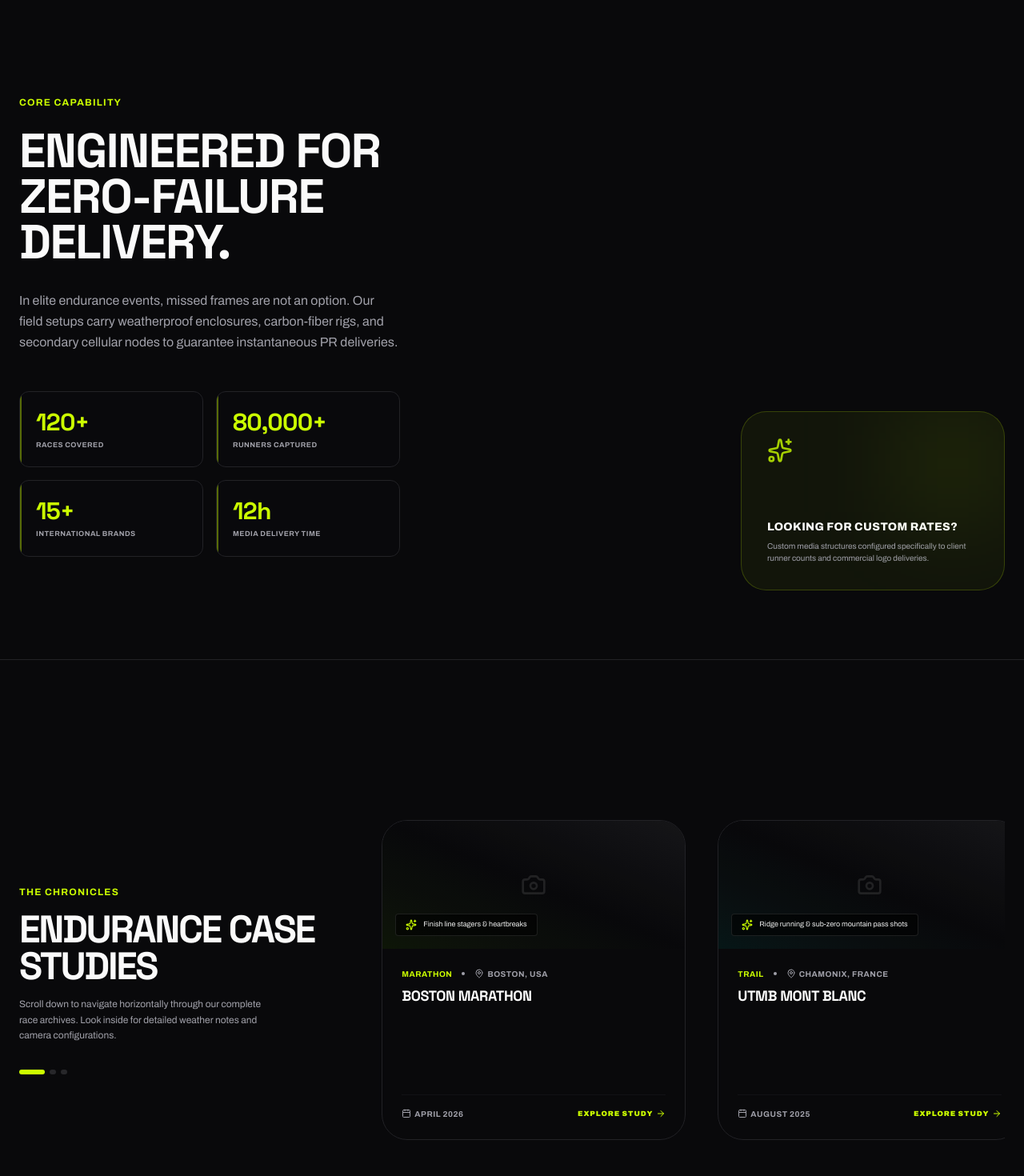
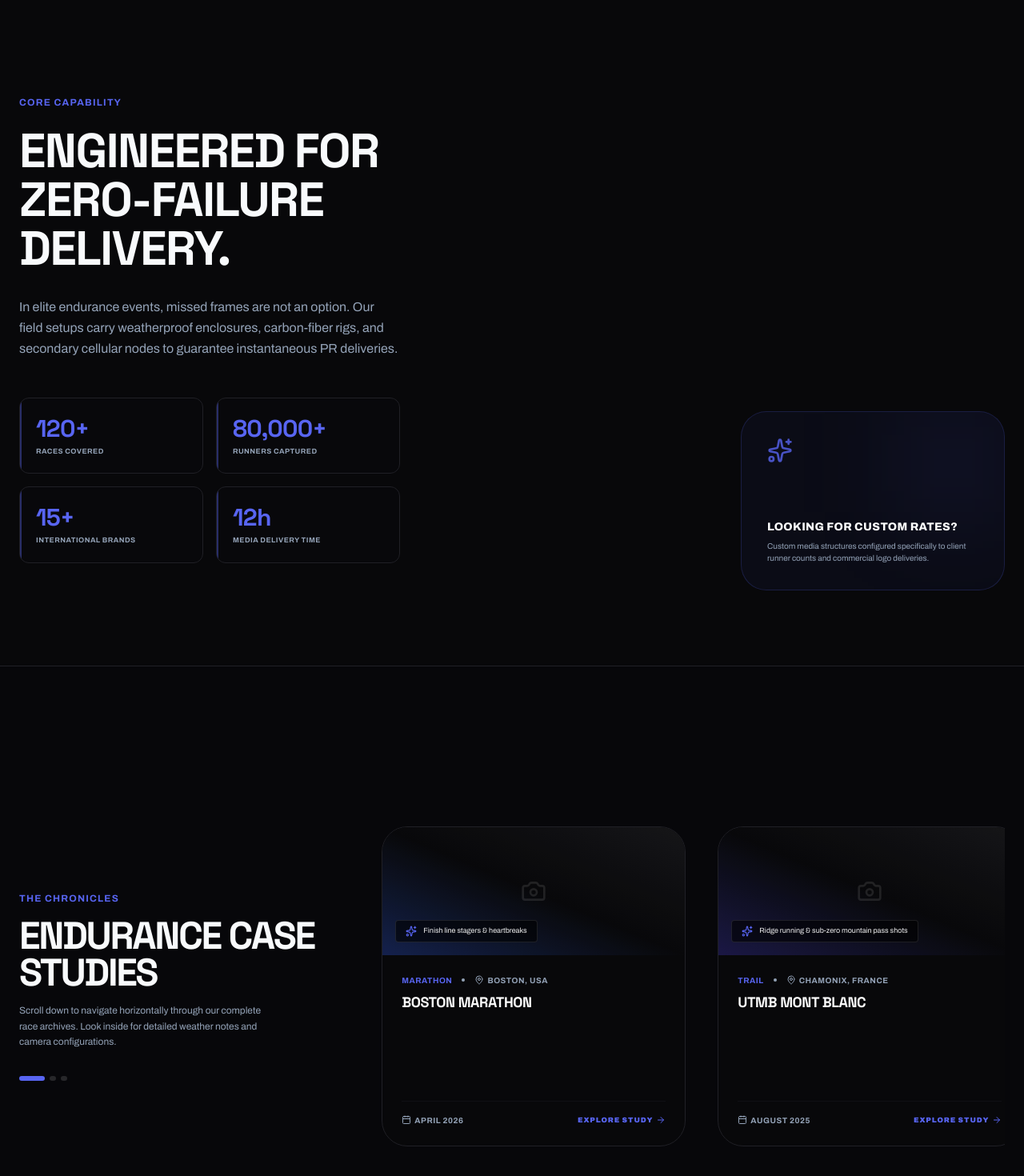
Before and after one commit to faouez12/dashboard, a Next.js app: page / in a window 1280 px wide. Shown: the part 900-2370 px from the top of the page at 80% size. Built offline with nearby package versions, Linux system fonts and the light colour scheme.

Commit message:
Feat: Implement Cobalt Obsidian theme, Lenis smooth scrolling, word-by-word reveals, and 3D card tilt hovers

```diff
--- a/package.json
+++ b/package.json
@@ -12,6 +12,7 @@
     "@gsap/react": "^2.1.2",
     "@measured/puck": "^0.20.2",
     "gsap": "^3.15.0",
+    "lenis": "^1.3.23",
     "lucide-react": "^1.16.0",
     "next": "16.2.6",
     "react": "19.2.4",
--- a/src/app/globals.css
+++ b/src/app/globals.css
@@ -1,13 +1,13 @@
 @import "tailwindcss";
 
 :root {
-  --background: #09090b;
-  --foreground: #fafafa;
-  --accent: #ccff00;
-  --accent-foreground: #09090b;
-  --muted: #131316;
-  --muted-foreground: #a1a1aa;
-  --border: #222226;
+  --background: #08080a;
+  --foreground: #f8fafc;
+  --accent: #5865f2;
+  --accent-foreground: #ffffff;
+  --muted: #121216;
+  --muted-foreground: #94a3b8;
+  --border: #202026;
 }
 
 @theme inline {
@@ -40,20 +40,20 @@ body {
   width: 8px;
 }
 ::-webkit-scrollbar-track {
-  background: #09090b;
+  background: #08080a;
 }
 ::-webkit-scrollbar-thumb {
-  background: #222226;
+  background: #202026;
   border-radius: 4px;
 }
 ::-webkit-scrollbar-thumb:hover {
-  background: #ccff00;
+  background: #5865f2;
 }
 
 /* Custom selection */
 ::selection {
-  background-color: #ccff00;
-  color: #09090b;
+  background-color: #5865f2;
+  color: #ffffff;
 }
 
 /* Smooth fade-in utility */
--- a/src/app/layout.tsx
+++ b/src/app/layout.tsx
@@ -4,6 +4,7 @@ import "./globals.css";
 import CustomCursor from "@/components/CustomCursor";
 import Header from "@/components/Header";
 import Footer from "@/components/Footer";
+import LenisProvider from "@/components/LenisProvider";
 
 const spaceGrotesk = Space_Grotesk({
   variable: "--font-space-grotesk",
@@ -31,10 +32,12 @@ export default function RootLayout({
       className={`${spaceGrotesk.variable} ${archivo.variable} h-full antialiased`}
     >
       <body className="min-h-full flex flex-col bg-background text-foreground overflow-x-hidden">
-        <CustomCursor />
-        <Header />
-        {children}
-        <Footer />
+        <LenisProvider>
+          <CustomCursor />
+          <Header />
+          {children}
+          <Footer />
+        </LenisProvider>
       </body>
     </html>
   );
--- a/src/app/page.tsx
+++ b/src/app/page.tsx
@@ -4,20 +4,17 @@ import React, { useState, useEffect, useRef } from "react";
 import Link from "next/link";
 import {
   Camera,
-  ChevronLeft,
-  ChevronRight,
-  Check,
+  MapPin,
+  Calendar,
   Flame,
   Sliders,
-  MapPin,
-  Calendar,
-  Users,
   TrendingUp,
   MessageSquare,
   Sparkles,
   ArrowRight,
   Maximize2,
-  X
+  X,
+  Check
 } from "lucide-react";
 import { gsap } from "gsap";
 import { ScrollTrigger } from "gsap/ScrollTrigger";
@@ -81,7 +78,7 @@ const EVENTS_DATA: EventItem[] = [
     date: "April 2026",
     type: "marathon",
     runners: "30,000+ Runners",
-    gradient: "from-lime-950/40 via-zinc-950 to-zinc-900",
+    gradient: "from-blue-950 via-zinc-950 to-zinc-900",
     desc: "Elite road coverage focusing on key mile marks, historic pacing, and high-tension emotional finishes near Copley Square.",
     highlight: "Finish line stagers & heartbreaks"
   },
@@ -93,7 +90,7 @@ const EVENTS_DATA: EventItem[] = [
     date: "August 2025",
     type: "trail",
     runners: "10,000+ Runners",
-    gradient: "from-teal-950/40 via-zinc-950 to-zinc-900",
+    gradient: "from-indigo-950 via-zinc-950 to-zinc-900",
     desc: "Physically demanding trail documentation covering remote ridges, alpine night stretches, and extreme altitude weather conditions.",
     highlight: "Ridge running & sub-zero mountain pass shots"
   },
@@ -105,7 +102,7 @@ const EVENTS_DATA: EventItem[] = [
     date: "April 2026",
     type: "marathon",
     runners: "40,000+ Runners",
-    gradient: "from-cyan-950/40 via-zinc-950 to-zinc-900",
+    gradient: "from-violet-950 via-zinc-950 to-zinc-900",
     desc: "Wide crowds and landmark framing. Highlighting brand sponsor placements along the River Thames and historic bridges.",
     highlight: "Tower Bridge pack dynamics & sponsor branding"
   },
@@ -117,7 +114,7 @@ const EVENTS_DATA: EventItem[] = [
     date: "July 2025",
     type: "trail",
     runners: "3,000+ Runners",
-    gradient: "from-teal-950/40 via-zinc-950 to-zinc-900",
+    gradient: "from-blue-950 via-zinc-950 to-zinc-900",
     desc: "Sublime mountain backdrops framing high-intensity trail effort, shot on narrow paths with lightweight weatherized rigs.",
     highlight: "Matterhorn background compression portraits"
   },
@@ -188,11 +185,46 @@ export default function Home() {
     }, 1500);
   };
 
-  // GSAP Overhaul Animations
+  // 3D Perspective Card Tilt handler (desktop only)
+  const handleCardMouseMove = (e: React.MouseEvent<HTMLDivElement>) => {
+    const card = e.currentTarget;
+    const rect = card.getBoundingClientRect();
+    const x = e.clientX - rect.left; // cursor inside card bounding box
+    const y = e.clientY - rect.top;
+    const xc = rect.width / 2;
+    const yc = rect.height / 2;
+
+    // Tilt calculations (-12 to 12 degrees limit)
+    const rotateX = -((y - yc) / yc) * 12;
+    const rotateY = ((x - xc) / xc) * 12;
+
+    gsap.to(card, {
+      rotateX: rotateX,
+      rotateY: rotateY,
+      scale: 1.03,
+      boxShadow: "0 25px 50px -12px rgba(0,0,0,0.6), 0 0 25px rgba(88, 101, 242, 0.25)",
+      duration: 0.35,
+      ease: "power2.out"
+    });
+  };
+
+  const handleCardMouseLeave = (e: React.MouseEvent<HTMLDivElement>) => {
+    const card = e.currentTarget;
+    gsap.to(card, {
+      rotateX: 0,
+      rotateY: 0,
+      scale: 1,
+      boxShadow: "0 0 0px rgba(0,0,0,0), 0 0 0px rgba(0,0,0,0)",
+      duration: 0.6,
+      ease: "power3.out"
+    });
+  };
+
+  // GSAP 2026 Overhaul Animations
   useGSAP(() => {
-    // 1. Initial Page Load Clip-Path Reveal
+    // 1. Initial Page Load Clip-Path Reveal (Header titles)
     gsap.from(".hero-text-reveal", {
-      y: "110%",
+      y: "115%",
       duration: 1.4,
       ease: "power4.out",
       stagger: 0.15
@@ -218,19 +250,20 @@ export default function Home() {
       }
     });
 
-    // 3. ScrollTrigger reveals for Specialty Section
-    gsap.from(".spec-title-anim", {
+    // 3. Word-by-Word Reveals for specialties section title
+    gsap.from(".spec-word-reveal", {
       scrollTrigger: {
-        trigger: "#about",
-        start: "top 80%",
-        toggleActions: "play none none none"
+        trigger: ".spec-title-trigger",
+        start: "top 85%",
       },
+      y: "100%",
       opacity: 0,
-      y: 40,
       duration: 1,
-      ease: "power3.out"
+      ease: "power4.out",
+      stagger: 0.08
     });
 
+    // 4. Specialties cards stagger entry
     gsap.from(".spec-card-anim", {
       scrollTrigger: {
         trigger: "#about",
@@ -244,7 +277,20 @@ export default function Home() {
       ease: "power2.out"
     });
 
-    // 4. Testimonials ScrollTrigger
+    // 5. Word-by-Word reveals for testimonials section title
+    gsap.from(".testimonial-word-reveal", {
+      scrollTrigger: {
+        trigger: ".testimonial-title-trigger",
+        start: "top 85%",
+      },
+      y: "100%",
+      opacity: 0,
+      duration: 1,
+      ease: "power4.out",
+      stagger: 0.08
+    });
+
+    // 6. Testimonials ScrollTrigger stagger
     gsap.from(".testimonial-card-anim", {
       scrollTrigger: {
         trigger: "#testimonials",
@@ -258,7 +304,7 @@ export default function Home() {
       ease: "power2.out"
     });
 
-    // 5. Booking Form ScrollTrigger
+    // 7. Booking Form ScrollTrigger entrance
     gsap.from(".form-card-anim", {
       scrollTrigger: {
         trigger: "#book",
@@ -278,13 +324,13 @@ export default function Home() {
       <main className="flex-1 flex flex-col pt-20">
 
         {/* Cinematic Minimal Hero Section */}
-        <section className="relative min-h-[90vh] flex flex-col justify-center px-6 md:px-16 border-b border-border overflow-hidden bg-gradient-to-b from-background via-[#050711]/40 to-background">
+        <section className="relative min-h-[90vh] flex flex-col justify-center px-6 md:px-16 border-b border-border overflow-hidden bg-gradient-to-b from-background via-[#0c0d21]/20 to-background">
           <div className="absolute inset-0 bg-[radial-gradient(circle_at_top_right,_var(--tw-gradient-stops))] from-accent/5 via-transparent to-transparent opacity-75" />
 
           <div className="max-w-7xl mx-auto w-full relative z-10 flex flex-col justify-between py-12">
 
             <div className="flex flex-col gap-6 max-w-4xl">
-              <span className="text-accent text-xs font-bold uppercase tracking-widest font-mono border border-accent/30 bg-accent/5 px-4 py-1.5 rounded-full self-start">
+              <span className="text-accent text-xs font-bold uppercase tracking-widest font-mono border border-accent/20 bg-accent/5 px-4 py-1.5 rounded-full self-start">
                 SPORTS PHOTOGRAPHY REDEFINED
               </span>
 
@@ -305,7 +351,7 @@ export default function Home() {
               <div className="flex flex-wrap gap-4">
                 <a
                   href="#book"
-                  className="flex items-center gap-2.5 px-8 py-4 bg-accent text-accent-foreground font-black uppercase tracking-wide rounded-md transition-transform hover:scale-102 shadow-lg shadow-accent/10 text-xs"
+                  className="flex items-center gap-2.5 px-8 py-4 bg-accent text-accent-foreground font-black uppercase tracking-wide rounded-md transition-transform hover:scale-102 shadow-lg shadow-accent/15 text-xs cursor-pointer"
                 >
                   Book Race Coverage <ArrowRight className="h-4 w-4 text-accent-foreground" />
                 </a>
@@ -348,7 +394,7 @@ export default function Home() {
         </div>
 
         {/* Specialty Asymmetrical Section */}
-        <section id="about" className="py-32 px-6 max-w-7xl mx-auto w-full relative">
+        <section id="about" className="py-32 px-6 max-w-7xl mx-auto w-full relative spec-title-trigger">
           <div className="grid lg:grid-cols-12 gap-16 items-start">
 
             {/* Sticky Left Column Context */}
@@ -356,9 +402,16 @@ export default function Home() {
               <span className="text-accent text-xs font-bold uppercase tracking-widest font-mono">
                 CORE CAPABILITY
               </span>
-              <h2 className="text-3xl md:text-6xl font-extrabold tracking-tight uppercase leading-[0.95] font-display">
-                Engineered for zero-failure delivery.
+
+              {/* Word-by-Word Reveal */}
+              <h2 className="text-3xl md:text-6xl font-extrabold tracking-tight uppercase leading-[0.95] font-display flex flex-wrap gap-x-3 gap-y-1">
+                {"Engineered for zero-failure delivery.".split(" ").map((word, idx) => (
+                  <div key={idx} className="overflow-hidden inline-block">
+                    <span className="spec-word-reveal block">{word}</span>
+                  </div>
+                ))}
               </h2>
+
               <p className="text-muted-foreground leading-relaxed text-sm md:text-base mt-2">
                 In elite endurance events, missed frames are not an option. Our field setups carry weatherproof enclosures, carbon-fiber rigs, and secondary cellular nodes to guarantee instantaneous PR deliveries.
               </p>
@@ -374,17 +427,23 @@ export default function Home() {
               </div>
             </div>
 
-            {/* Asymmetrical Staggered Columns on Right */}
-            <div className="lg:col-span-7 grid sm:grid-cols-2 gap-8 pt-0 md:pt-16">
+            {/* Asymmetrical Staggered Columns on Right (with 3D perspective enabled) */}
+            <div
+              className="lg:col-span-7 grid sm:grid-cols-2 gap-8 pt-0 md:pt-16"
+              style={{ perspective: "1000px" }}
+            >
 
               {/* Left staggered cards */}
               <div className="flex flex-col gap-8 md:translate-y-0">
                 {SPECIALTIES.slice(0, 2).map((spec, idx) => (
                   <div
                     key={idx}
-                    className="border border-border p-8 rounded-[2rem] bg-muted/10 hover:bg-muted/25 transition-all hover:border-accent/40 flex flex-col gap-6 spec-card-anim"
+                    onMouseMove={handleCardMouseMove}
+                    onMouseLeave={handleCardMouseLeave}
+                    className="border border-border p-8 rounded-[2rem] bg-muted/10 flex flex-col gap-6 spec-card-anim transition-all duration-300"
+                    style={{ transformStyle: "preserve-3d" }}
                   >
-                    <div className="flex justify-between items-start">
+                    <div className="flex justify-between items-start" style={{ transform: "translateZ(30px)" }}>
                       <div className="p-3 bg-muted border border-border rounded-xl text-accent">
                         {spec.icon}
                       </div>
@@ -395,8 +454,8 @@ export default function Home() {
                         {spec.num}
                       </span>
                     </div>
-                    <div>
-                      <h3 className="text-lg font-bold uppercase tracking-tight font-display">{spec.title}</h3>
+                    <div style={{ transform: "translateZ(20px)" }}>
+                      <h3 className="text-lg font-bold uppercase tracking-tight font-display text-white">{spec.title}</h3>
                       <p className="text-muted-foreground text-xs leading-relaxed mt-2">{spec.desc}</p>
                     </div>
                   </div>
@@ -408,9 +467,12 @@ export default function Home() {
                 {SPECIALTIES.slice(2).map((spec, idx) => (
                   <div
                     key={idx}
-                    className="border border-border p-8 rounded-[2rem] bg-muted/10 hover:bg-muted/25 transition-all hover:border-accent/40 flex flex-col gap-6 spec-card-anim"
+                    onMouseMove={handleCardMouseMove}
+                    onMouseLeave={handleCardMouseLeave}
+                    className="border border-border p-8 rounded-[2rem] bg-muted/10 flex flex-col gap-6 spec-card-anim transition-all duration-300"
+                    style={{ transformStyle: "preserve-3d" }}
                   >
-                    <div className="flex justify-between items-start">
+                    <div className="flex justify-between items-start" style={{ transform: "translateZ(30px)" }}>
                       <div className="p-3 bg-muted border border-border rounded-xl text-accent">
                         {spec.icon}
                       </div>
@@ -421,18 +483,23 @@ export default function Home() {
                         {spec.num}
                       </span>
                     </div>
-                    <div>
-                      <h3 className="text-lg font-bold uppercase tracking-tight font-display">{spec.title}</h3>
+                    <div style={{ transform: "translateZ(20px)" }}>
+                      <h3 className="text-lg font-bold uppercase tracking-tight font-display text-white">{spec.title}</h3>
                       <p className="text-muted-foreground text-xs leading-relaxed mt-2">{spec.desc}</p>
                     </div>
                   </div>
                 ))}
 
                 {/* Visual Accent Box */}
-                <div className="border border-accent/20 p-8 rounded-[2rem] bg-accent/5 flex flex-col justify-between h-56 relative overflow-hidden group">
+                <div
+                  onMouseMove={handleCardMouseMove}
+                  onMouseLeave={handleCardMouseLeave}
+                  className="border border-accent/20 p-8 rounded-[2rem] bg-accent/5 flex flex-col justify-between h-56 relative overflow-hidden transition-all duration-300"
+                  style={{ transformStyle: "preserve-3d" }}
+                >
                   <div className="absolute top-0 right-0 w-32 h-32 bg-accent/10 blur-3xl pointer-events-none" />
-                  <Sparkles className="h-8 w-8 text-accent animate-pulse" />
-                  <div>
+                  <Sparkles className="h-8 w-8 text-accent animate-pulse" style={{ transform: "translateZ(30px)" }} />
+                  <div style={{ transform: "translateZ(20px)" }}>
                     <h4 className="text-sm font-extrabold uppercase text-white tracking-wide">Looking for Custom Rates?</h4>
                     <p className="text-[10px] text-muted-foreground mt-1.5">Custom media structures configured specifically to client runner counts and commercial logo deliveries.</p>
                   </div>
@@ -470,15 +537,18 @@ export default function Home() {
               </div>
 
               {/* Horizontal Scroll sliding panel on Right */}
-              <div className="md:col-span-8 overflow-hidden py-10">
+              <div className="md:col-span-8 overflow-hidden py-10" style={{ perspective: "1000px" }}>
                 <div className="horizontal-container flex flex-row gap-6 md:gap-10 pl-0 md:pl-8 pr-0 md:pr-24 overflow-x-auto md:overflow-x-visible w-full scroll-smooth snap-x snap-mandatory md:snap-none pb-6 md:pb-0">
                   {EVENTS_DATA.map((event) => (
                     <div
                       key={event.id}
-                      className="w-[280px] md:w-[380px] h-[400px] shrink-0 border border-border bg-background rounded-[2rem] flex flex-col justify-between overflow-hidden relative group hover:border-accent hover:shadow-[0_0_30px_rgba(204,255,0,0.1)] transition-all duration-500 snap-start"
+                      onMouseMove={handleCardMouseMove}
+                      onMouseLeave={handleCardMouseLeave}
+                      className="w-[280px] md:w-[380px] h-[400px] shrink-0 border border-border bg-background rounded-[2rem] flex flex-col justify-between overflow-hidden relative transition-all duration-300 snap-start"
+                      style={{ transformStyle: "preserve-3d" }}
                     >
                       {/* Gradient preview */}
-                      <div className={`h-40 w-full bg-gradient-to-tr ${event.gradient} flex items-center justify-center p-6 relative overflow-hidden`}>
+                      <div className={`h-40 w-full bg-gradient-to-tr ${event.gradient} flex items-center justify-center p-6 relative overflow-hidden`} style={{ transform: "translateZ(10px)" }}>
                         <div className="absolute inset-0 bg-black/10 group-hover:bg-black/35 transition-colors duration-300" />
                         <Camera className="h-8 w-8 text-white/10 group-hover:scale-110 transition-transform duration-500 relative z-10" />
 
@@ -489,7 +559,7 @@ export default function Home() {
                       </div>
 
                       {/* Detail metadata block */}
-                      <div className="p-6 flex flex-col justify-between flex-grow gap-4">
+                      <div className="p-6 flex flex-col justify-between flex-grow gap-4" style={{ transform: "translateZ(20px)" }}>
                         <div className="flex flex-col gap-1.5">
                           <div className="flex items-center gap-3 text-[10px] font-bold uppercase tracking-wider text-accent">
                             <span>{event.type}</span>
@@ -526,14 +596,20 @@ export default function Home() {
         </section>
 
         {/* Bold Quote Testimonials */}
-        <section id="testimonials" className="py-32 px-6 max-w-7xl mx-auto w-full border-t border-border">
+        <section id="testimonials" className="py-32 px-6 max-w-7xl mx-auto w-full border-t border-border testimonial-title-trigger">
           <div className="flex flex-col gap-16">
             <div className="max-w-2xl flex flex-col gap-3">
               <span className="text-accent text-xs font-bold uppercase tracking-widest font-mono">
                 CLIENT CONVERSATIONS
               </span>
-              <h2 className="text-3xl md:text-6xl font-extrabold tracking-tight uppercase font-display leading-[0.95]">
-                What directors report.
+
+              {/* Word-by-Word Reveal */}
+              <h2 className="text-3xl md:text-6xl font-extrabold tracking-tight uppercase font-display leading-[0.95] flex flex-wrap gap-x-3 gap-y-1">
+                {"What directors report.".split(" ").map((word, idx) => (
+                  <div key={idx} className="overflow-hidden inline-block">
+                    <span className="testimonial-word-reveal block">{word}</span>
+                  </div>
+                ))}
               </h2>
             </div>
 
--- a/src/components/CustomCursor.tsx
+++ b/src/components/CustomCursor.tsx
@@ -59,8 +59,8 @@ export default function CustomCursor() {
         setIsHovered(true);
         gsap.to(cursorRingRef.current, {
           scale: 1.8,
-          borderColor: "#ccff00",
-          backgroundColor: "rgba(204, 255, 0, 0.1)",
+          borderColor: "#5865f2",
+          backgroundColor: "rgba(88, 101, 242, 0.1)",
           duration: 0.3,
         });
         gsap.to(cursorDotRef.current, {
@@ -71,7 +71,7 @@ export default function CustomCursor() {
         setIsHovered(false);
         gsap.to(cursorRingRef.current, {
           scale: 1,
-          borderColor: "#ccff00",
+          borderColor: "#5865f2",
           backgroundColor: "transparent",
           duration: 0.3,
         });
--- /dev/null
+++ b/src/components/LenisProvider.tsx
@@ -0,0 +1,44 @@
+"use client";
+
+import React, { useEffect, useRef } from "react";
+import Lenis from "lenis";
+
+export default function LenisProvider({ children }: { children: React.ReactNode }) {
+  const lenisRef = useRef<Lenis | null>(null);
+
+  useEffect(() => {
+    // Initialize Lenis with smooth deceleration physics
+    const lenis = new Lenis({
+      duration: 1.2,
+      easing: (t) => Math.min(1, 1.001 - Math.pow(2, -10 * t)),
+      orientation: "vertical",
+      gestureOrientation: "vertical",
+      smoothWheel: true,
+      wheelMultiplier: 1,
+      touchMultiplier: 2,
+    });
+
+    lenisRef.current = lenis;
+
+    // Connect Lenis to the requestAnimationFrame loop
+    function raf(time: number) {
+      lenis.raf(time);
+      requestAnimationFrame(raf);
+    }
+
+    requestAnimationFrame(raf);
+
+    // Synchronize ScrollTrigger calculations with Lenis updates
+    lenis.on("scroll", () => {
+      import("gsap/ScrollTrigger").then(({ ScrollTrigger }) => {
+        ScrollTrigger.update();
+      });
+    });
+
+    return () => {
+      lenis.destroy();
+    };
+  }, []);
+
+  return <>{children}</>;
+}
```
Also changed, not shown: 1 other file (tests, documents, lock files or other folders).
